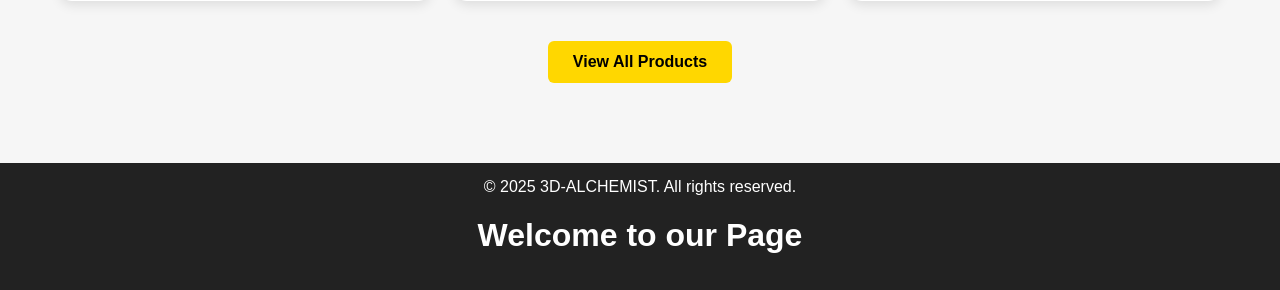
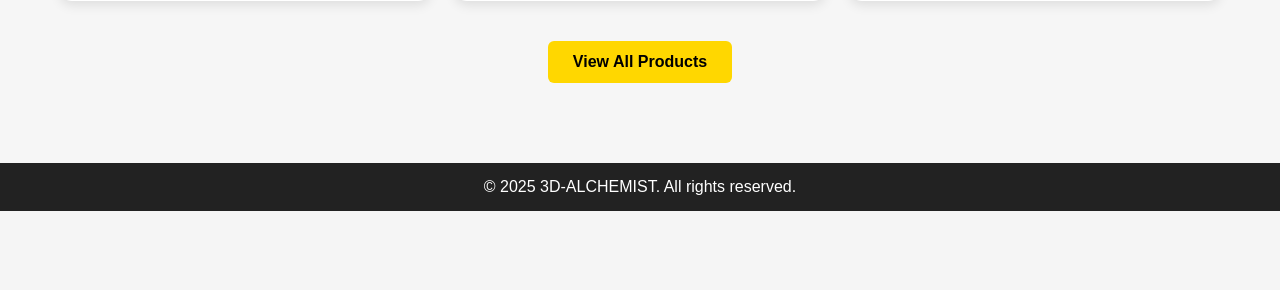
Before and after one commit to Jamal-2000/toy-store, a Flask app: page / in a window 1280 px wide. Shown: the part 1314-1604 px from the top of the page. After the commit the page ends 1525 px from the top, so only its background shows below. Run offline with Flask 3, Linux system fonts and the light colour scheme.

Commit message:
updated base

```diff
--- a/templates/index.html
+++ b/templates/index.html
@@ -47,7 +47,6 @@
 
   <div class="footer">
     © 2025 3D-ALCHEMIST. All rights reserved.
-    <h1>Welcome to our Page</h1>
   </div>
 </body>
 </html>
```
